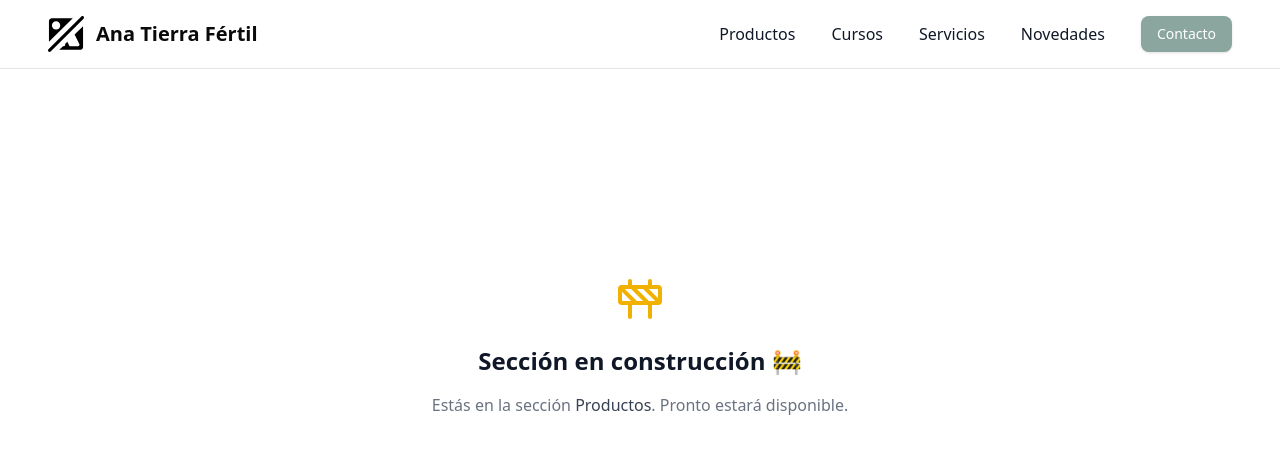
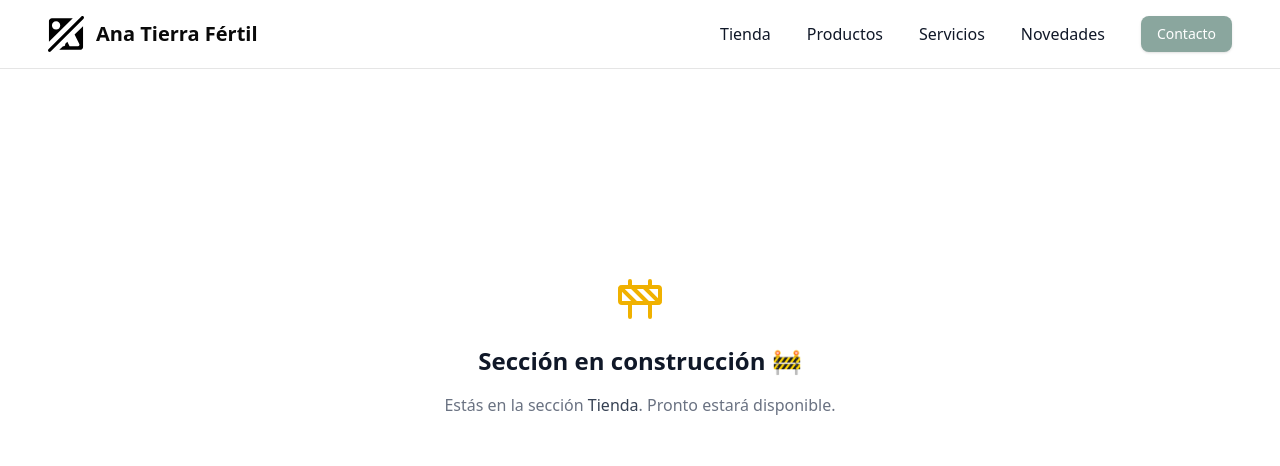
Before and after one commit to natanMedina/AnaTierraFertil, a Next.js app: page /store in a window 1280 px wide. Shown: the top 466 px of the page. Built offline with nearby package versions, Linux system fonts and the light colour scheme.

Commit message:
renaming courses section to products (courses is inside services)

```diff
--- a/src/app/(public)/courses/page.tsx
+++ /dev/null
@@ -1,5 +0,0 @@
-import UnderConstruction from '@/components/temp/UnderConstruction.tsx'
-
-export default function CoursesPage() {
-  return <UnderConstruction section="Cursos" />
-}
--- /dev/null
+++ b/src/app/(public)/products/page.tsx
@@ -0,0 +1,5 @@
+import UnderConstruction from '@/components/temp/UnderConstruction.tsx'
+
+export default function ProductsPage() {
+  return <UnderConstruction section="Productos" />
+}
--- a/src/app/(public)/store/page.tsx
+++ b/src/app/(public)/store/page.tsx
@@ -1,5 +1,5 @@
 import UnderConstruction from '@/components/temp/UnderConstruction.tsx'
 
 export default function StorePage() {
-  return <UnderConstruction section="Productos" />
+  return <UnderConstruction section="Tienda" />
 }
--- a/src/components/layout/Header.tsx
+++ b/src/components/layout/Header.tsx
@@ -32,10 +32,10 @@ export default function Header() {
         {/* Navigation */}
         <nav className="flex items-center gap-9">
           <Link href="/store" className="hover:text-primary transition">
+            Tienda
+          </Link>
+          <Link href="/products" className="hover:text-primary transition">
             Productos
-          </Link>
-          <Link href="/courses" className="hover:text-primary transition">
-            Cursos
           </Link>
           <Link href="/services" className="hover:text-primary transition">
             Servicios
```
Also changed, not shown: src/app/admin/products/page.tsx (+0 -9 lines), src/app/(public)/products/[id].tsx (added).
